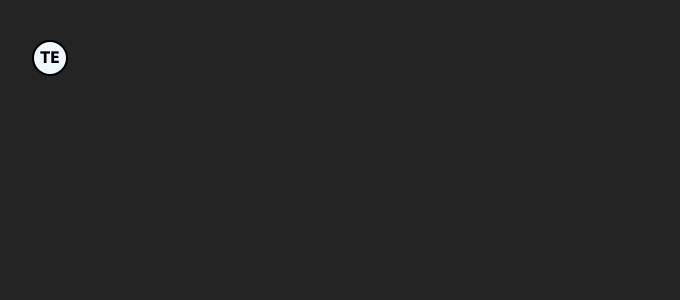
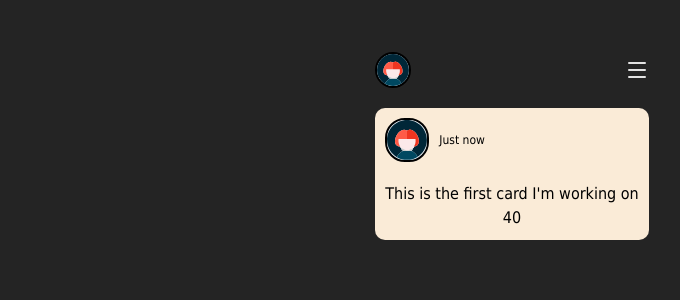
Before and after one commit to bus-ra-kaya/hybrid, a React app in the folder frontend/: page / in a window 1280 px wide. Shown: the top 300 px of the page, without its empty margins (8-688 px from the left). Built offline with nearby package versions, Linux system fonts and the light colour scheme; the HTML template or start-up script is replaced by a standard one.

Commit message:
add relative date function and add basic card

```diff
--- a/frontend/package.json
+++ b/frontend/package.json
@@ -10,6 +10,7 @@
     "preview": "vite preview"
   },
   "dependencies": {
+    "lucide-react": "^0.562.0",
     "react": "^19.2.0",
     "react-dom": "^19.2.0"
   },
--- a/frontend/src/App.css
+++ b/frontend/src/App.css
@@ -24,6 +24,38 @@
   object-fit: cover;
 }
 
+/* Card.tsx */
+.card{
+  max-width: 400px;
+  background-color: antiquewhite;
+  color: black;
+  border-radius: 10px;
+  padding: 10px;
+}
+
+.card__header {
+  display: flex;
+  align-items: center;
+  gap: 10px;
+  margin-bottom: 20px;
+}
+
+.card__date {
+  font-size: 12px;
+}
+
+/* Dashboard */
+
+.dashboard__nav {
+  display: flex;
+  align-items: center;
+  justify-content: space-between;
+  gap: 10px;
+  margin-bottom: 20px;
+
+}
+
+
 /* Utilities */
 
 .sr-only {
--- /dev/null
+++ b/frontend/src/Card.tsx
@@ -0,0 +1,26 @@
+import Avatar from './Avatar';
+import { getRelativeDate } from './utils/relativeTime';
+
+type CardProps = {
+  text: string,
+  date: Date,
+  likes: number,
+  comments: number,
+}
+
+export default function Card({text, date, likes, comments}:CardProps){
+
+  return(
+    <div className='card'>
+      <div className='card__header'>
+        <Avatar />
+        <span className='card__date'>{getRelativeDate(date)}</span>
+      </div>
+      {text}
+      <div className='card__footer'>
+        {likes}
+        {comments}
+      </div>
+    </div>
+  )
+}
--- a/frontend/src/Dashboard.tsx
+++ b/frontend/src/Dashboard.tsx
@@ -1,16 +1,22 @@
-import Avatar from './Avatar'
+import Avatar from './Avatar';
+import {Menu} from "lucide-react";
+import Card from './Card';
+
+
 
 export default function Dashboard(){
 
     return (
         <>
-        <nav>
+        <nav className='dashboard__nav'>
 
-        <Avatar size="sm" name="testing"/>
+        <Avatar size="sm"/>
+        <Menu />
 
         </nav>
         <main>
-
+        <Card  text="This is the first card I'm working on"
+        date={new Date()} likes={4} comments={0}/>
         </main>
         </>
     )
--- a/frontend/src/index.css
+++ b/frontend/src/index.css
@@ -12,3 +12,10 @@
   -webkit-font-smoothing: antialiased;
   -moz-osx-font-smoothing: grayscale;
 }
+
+body{
+  margin: 20px;
+  max-width: 1000px;
+  display: flex;
+  align-items: center;
+}
--- /dev/null
+++ b/frontend/src/utils/relativeTime.ts
@@ -0,0 +1,30 @@
+export function getRelativeDate(date: Date){
+    const now = new Date();
+    const past = new Date(date);
+    const diffInSeconds = Math.floor((now.getTime() - past.getTime()) / 1000 );
+
+    if(diffInSeconds < 60) return 'Just now';
+
+    const diffInMinutes = Math.floor(diffInSeconds / 60);
+    if (diffInMinutes < 60) return `${diffInMinutes}minutes ago`;
+
+
+    const diffInHours = Math.floor(diffInMinutes / 60);
+    if (diffInHours < 60) return `${diffInHours}hours ago`;
+
+
+    const diffInDays = Math.floor(diffInHours / 60);
+    if (diffInDays < 60) return `${diffInDays}days ago`;
+
+
+    const diffInWeeks = Math.floor(diffInDays / 60);
+    if (diffInWeeks < 60) return `${diffInWeeks}weeks ago`;
+
+
+    const diffInMonths = Math.floor(diffInWeeks / 60);
+    if (diffInMonths < 60) return `${diffInMonths}months ago`;
+
+
+    const diffInYears = Math.floor(diffInMonths / 60);
+    return `${diffInYears}years ago`;
+}
```
Also changed, not shown: 2 other files (tests, documents, lock files or other folders).
